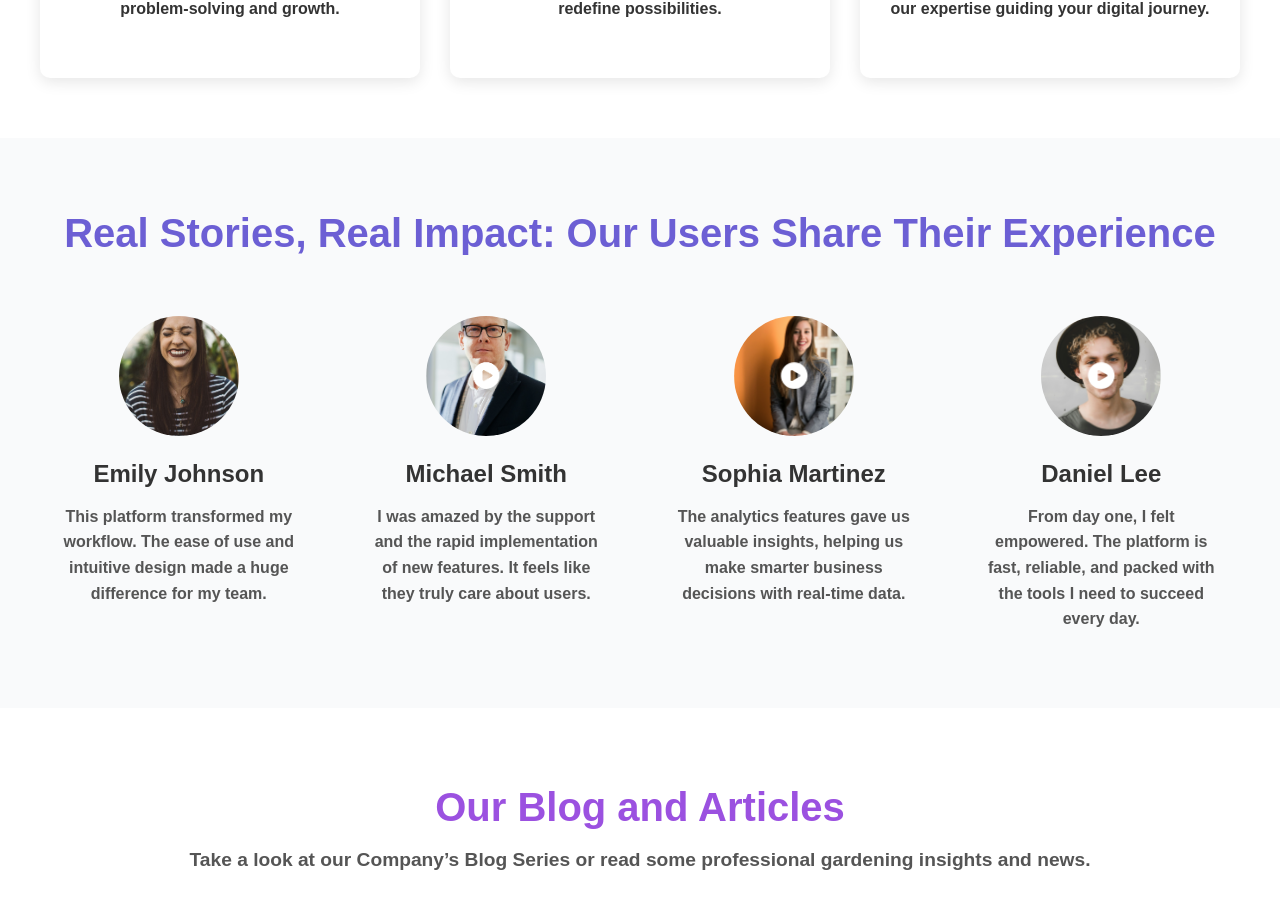
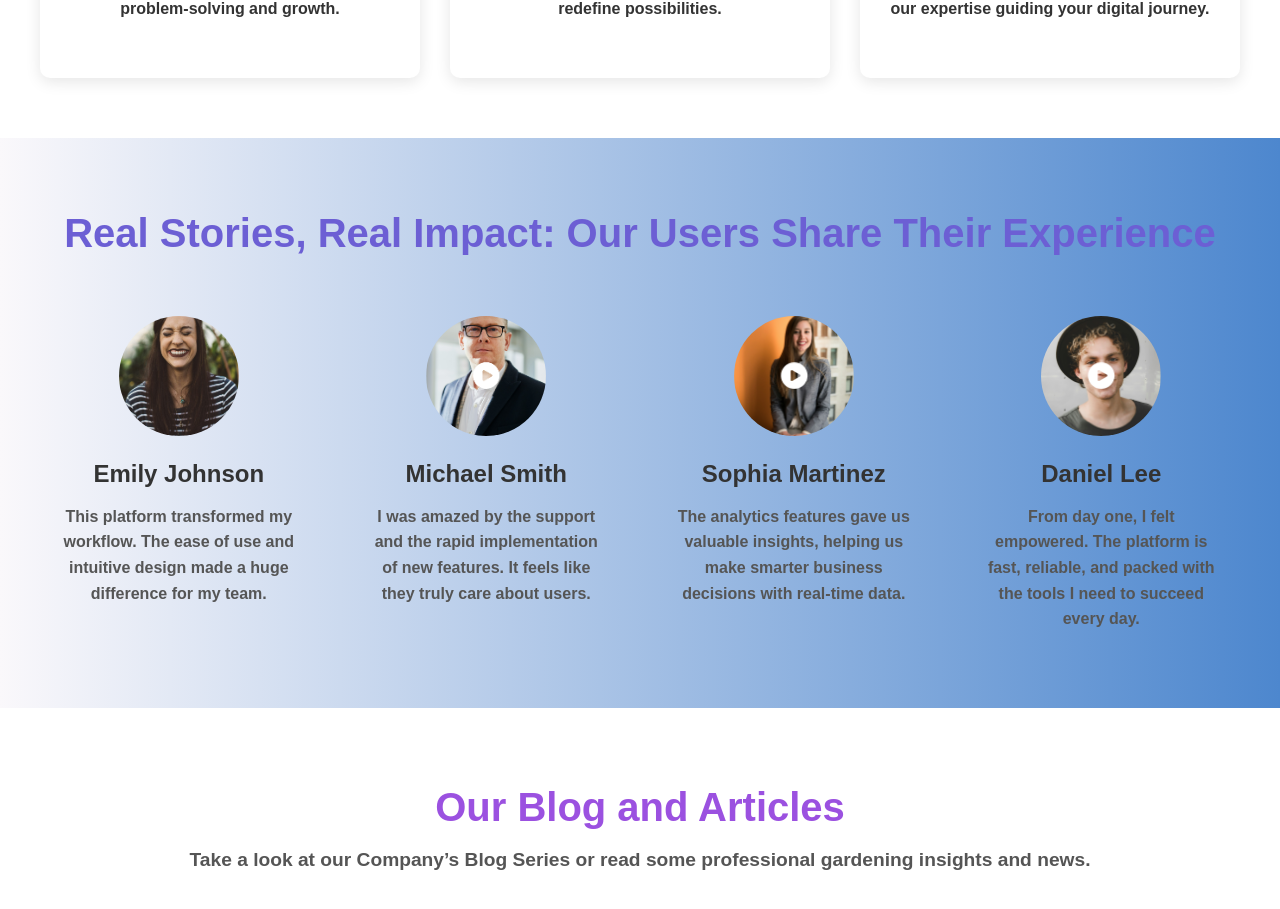
Before and after one commit to VJEEVANANTHAM/Phanom, a React (Create React App) app: page / in a window 1280 px wide. Shown: the part 3376-4285 px from the top of the page. Built offline with nearby package versions, Linux system fonts and the light colour scheme.

Commit message:
Update UserStories.js

```diff
--- a/src/Components/UserStories.js
+++ b/src/Components/UserStories.js
@@ -27,7 +27,7 @@ const UserStories = () => {
   return (
     <div style={{
       padding: '40px 20px',
-      background: '#F9FAFB',
+      background: 'linear-gradient(to right, rgb(250, 248, 251), rgb(77, 135, 206))',
       fontFamily: 'Poppins, sans-serif',
       color: '#333',
     }}>
```
